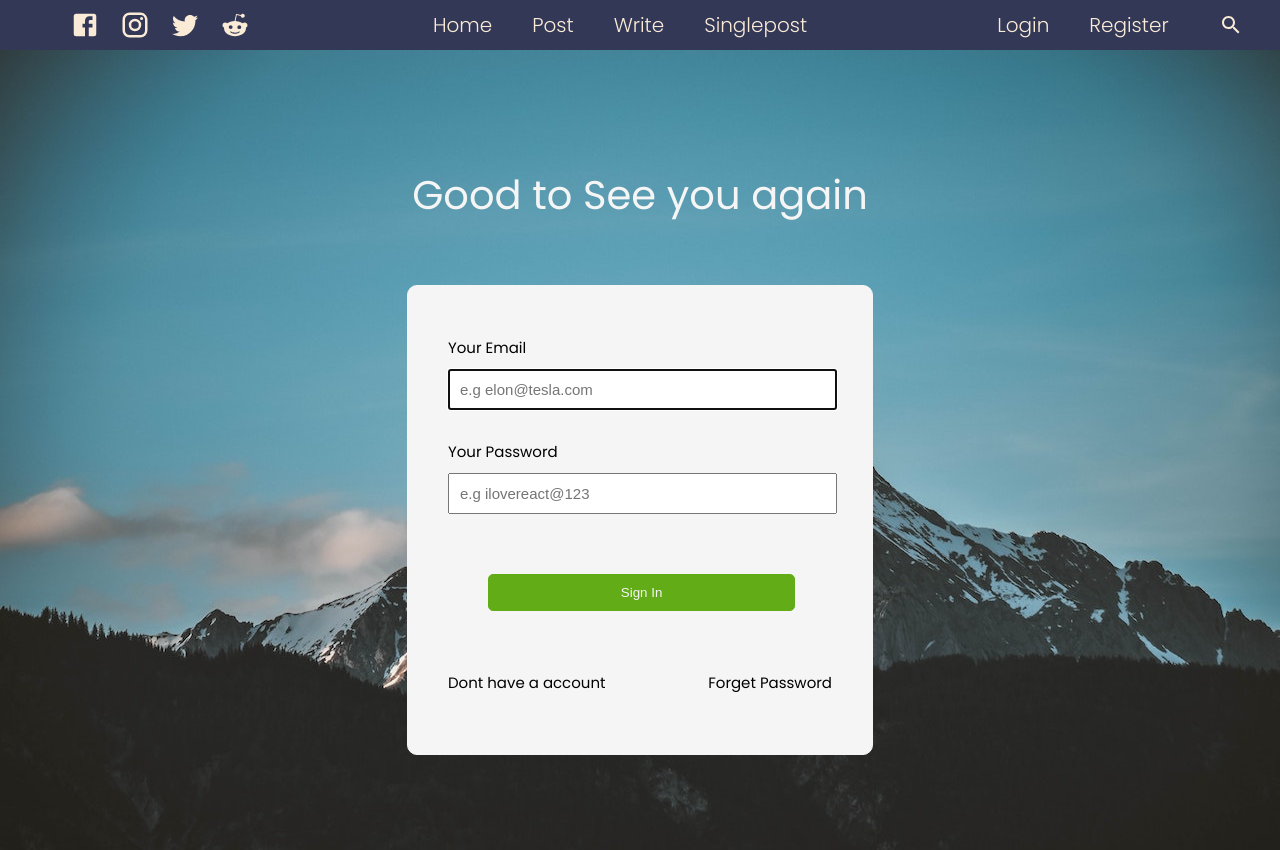
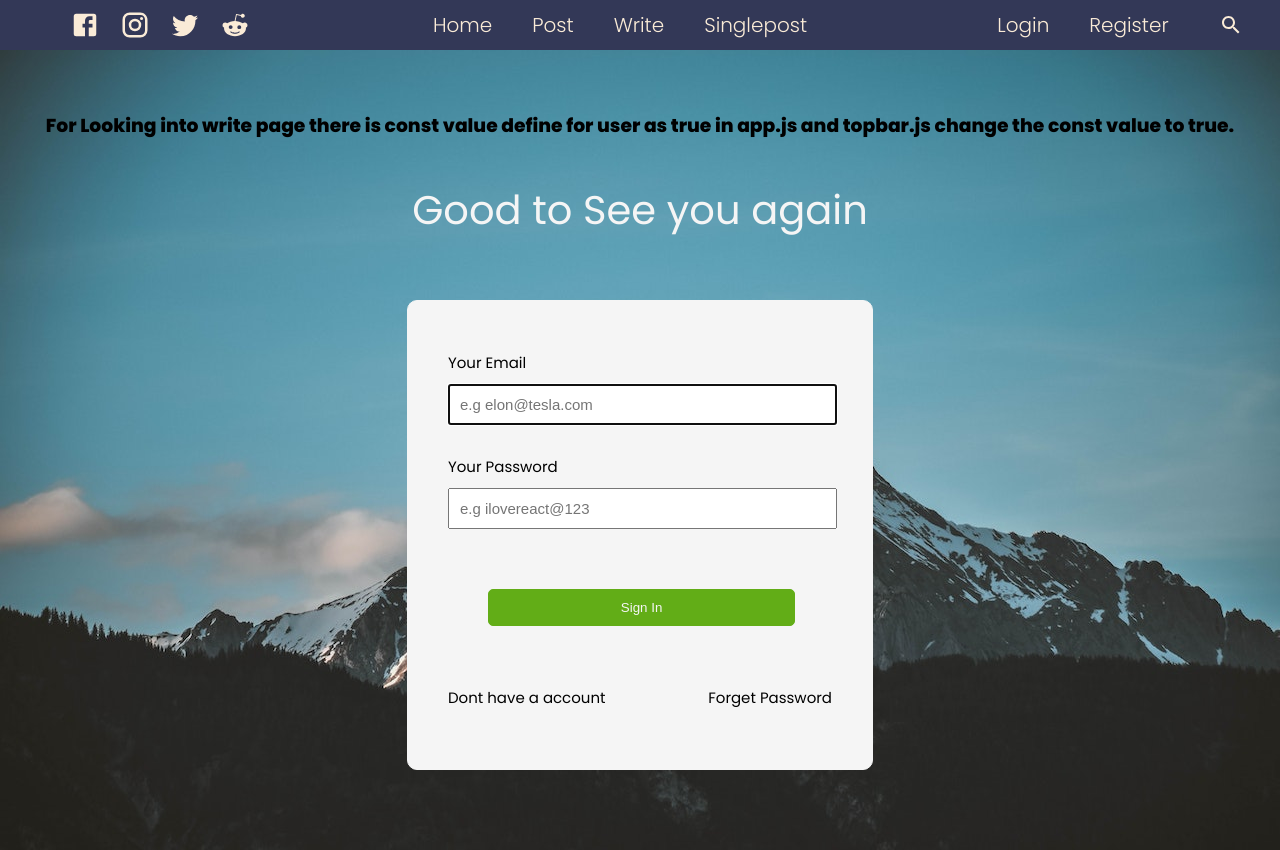
Before and after one commit to jaysgithubrepos/Blog-react-app, a React (Create React App) app: page /login in a window 1280 px wide. Built offline with nearby package versions, Linux system fonts and the light colour scheme.

Commit message:
Work completed

```diff
--- a/src/pages/login/login.jsx
+++ b/src/pages/login/login.jsx
@@ -3,6 +3,7 @@ import "./login.css";
 function login() {
   return (
     <div className='div-container'>
+        <div className="note"><h3>For Looking into write page there is const value define for user as true in app.js and topbar.js change the const value to true.</h3></div>
         <div className="loginheadertitle"><span>Good to See you again</span></div>
         <div className='login-container'>
 
```
